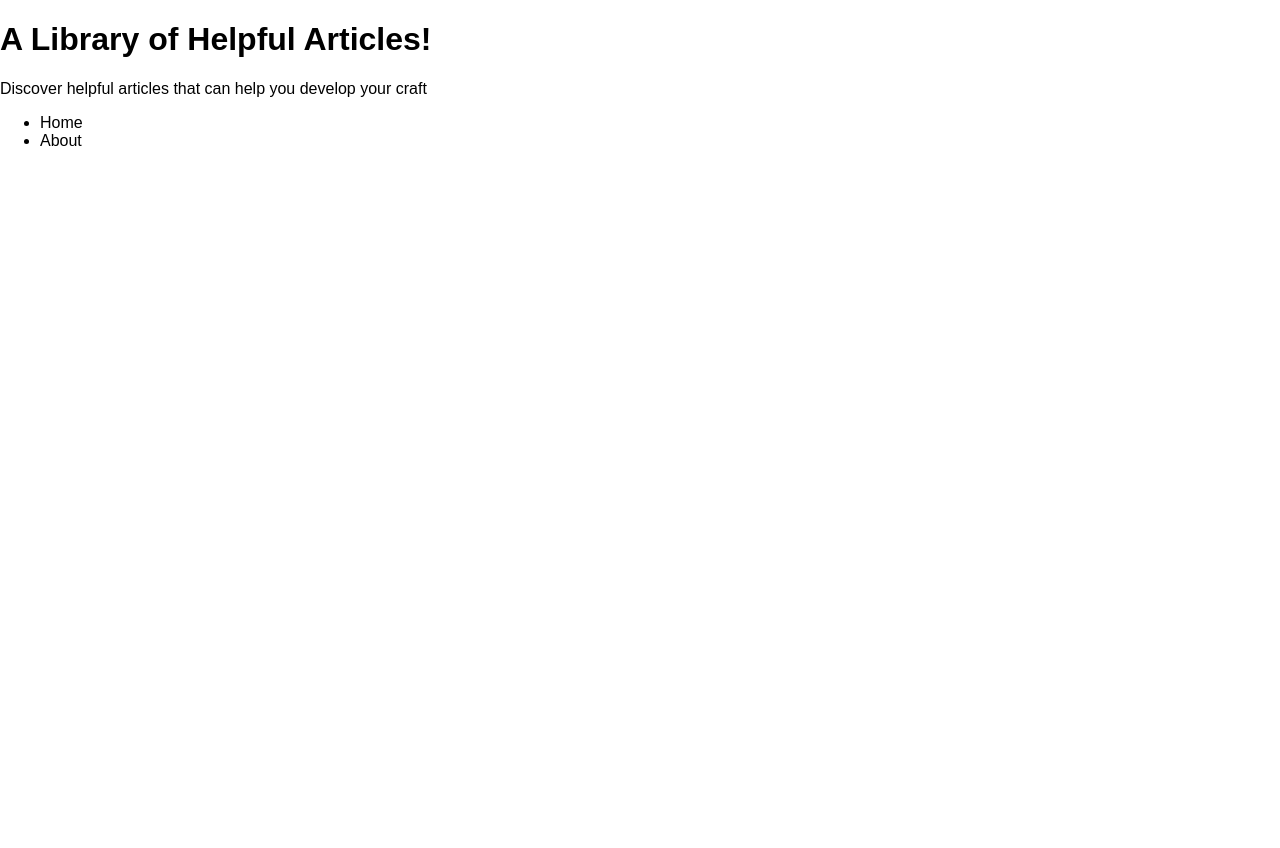
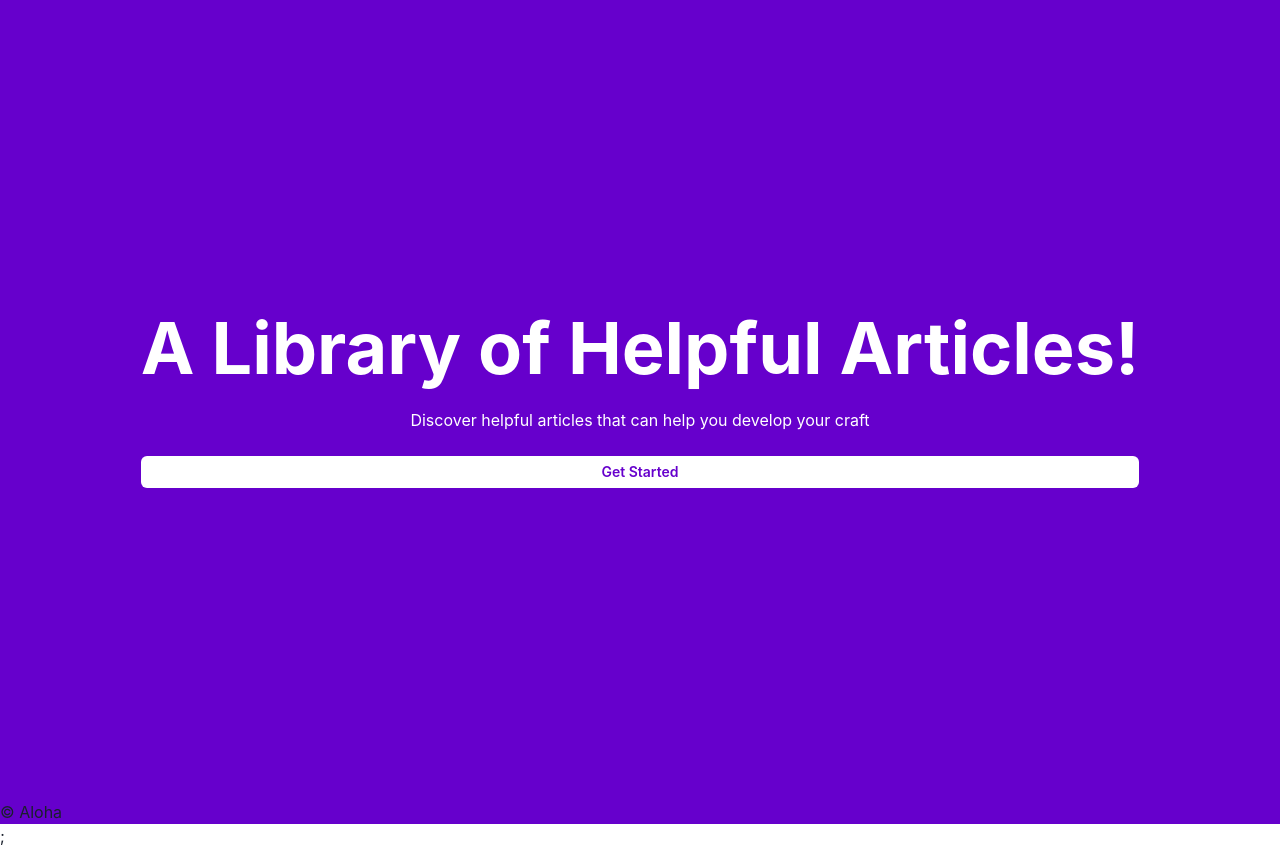
Before and after one commit to CecilJS/Aloha, a Next.js app: page / in a window 1280 px wide. Before the commit the page ends 800 px from the top, so only its background shows below. Built offline with nearby package versions, Linux system fonts and the light colour scheme.

Commit message:
Chakra included

```diff
--- a/package.json
+++ b/package.json
@@ -15,7 +15,11 @@
     "test-all": "npm run check-types && npm run check-format && npm run lint && npm run lint:fix && npm run test"
   },
   "dependencies": {
+    "@chakra-ui/react": "^1.8.8",
+    "@emotion/react": "^11.9.0",
+    "@emotion/styled": "^11.8.1",
     "express": "^4.17.3",
+    "framer-motion": "^6.3.1",
     "next": "12.1.5",
     "react": "18.0.0",
     "react-dom": "18.0.0"
--- a/pages/_app.tsx
+++ b/pages/_app.tsx
@@ -1,8 +1,13 @@
-import '../styles/globals.css'
-import type { AppProps } from 'next/app'
+import { ChakraProvider } from "@chakra-ui/react";
+import type { AppProps } from "next/app";
+import { themeAloha } from "../styles/theme";
 
 function MyApp({ Component, pageProps }: AppProps) {
-  return <Component {...pageProps} />
+  return (
+    <ChakraProvider theme={themeAloha}>
+      <Component {...pageProps} />;
+    </ChakraProvider>
+  );
 }
 
-export default MyApp
+export default MyApp;
--- a/pages/index.tsx
+++ b/pages/index.tsx
@@ -1,27 +1,48 @@
+import { Button, Flex, Heading, Text } from "@chakra-ui/react";
 import type { NextPage } from "next";
 import Head from "next/head";
 
 const Home: NextPage = () => {
   return (
-    <div>
+    <div style={{ backgroundColor: "#6600CC" }}>
       <Head>
         <title>Aloha | A Library of Helpful Articles</title>
-        <meta name="description" content="Generated by create next app" />
+        <meta
+          name="description"
+          content="Aloha is simply a library of helpful articles that can help you develop your craft. For computer scientists by computer scientists."
+        />
         <link rel="icon" href="/" />
       </Head>
+      <Flex
+        height="100vh"
+        alignItems="center"
+        justifyContent="center"
+        bg="primary"
+      >
+        <main>
+          <Flex direction="column" p={12} bg="primary" color="secondary">
+            <Heading as="h1" size="4xl" mb={6}>
+              A Library of Helpful Articles!
+            </Heading>
 
-      <main>
-        <h1>A Library of Helpful Articles!</h1>
-
-        <p>Discover helpful articles that can help you develop your craft</p>
-      </main>
-
-      <footer>
-        <ul>
-          <li>Home</li>
-          <li>About</li>
-        </ul>
-      </footer>
+            <Text textAlign="center" mb={6}>
+              Discover helpful articles that can help you develop your craft
+            </Text>
+            <Button
+              color="primary"
+              bg="secondary"
+              size="sm"
+              alignItems="center"
+              justifyContent="center"
+              display={"flex"}
+              flexWrap={"wrap"}
+            >
+              Get Started
+            </Button>
+          </Flex>
+        </main>
+      </Flex>
+      <footer>&copy; Aloha</footer>
     </div>
   );
 };
--- a/styles/globals.css
+++ /dev/null
@@ -1,15 +0,0 @@
-html,
-body {
-  padding: 0;
-  margin: 0;
-  font-family: 'Poppins', sans-serif;
-}
-
-a {
-  color: inherit;
-  text-decoration: none;
-}
-
-* {
-  box-sizing: border-box;
-}
--- /dev/null
+++ b/styles/theme.ts
@@ -0,0 +1,11 @@
+import { extendTheme } from "@chakra-ui/react";
+
+export const themeAloha = extendTheme({
+  colors: {
+    primary: "#6600CC",
+    secondary: "#FFFFFF",
+    tertiary: "#B2AEAE",
+    highlight: "#2a69ac",
+    warning: "#ffb400",
+  },
+});
```
Also changed, not shown: 1 other file (tests, documents, lock files or other folders).
